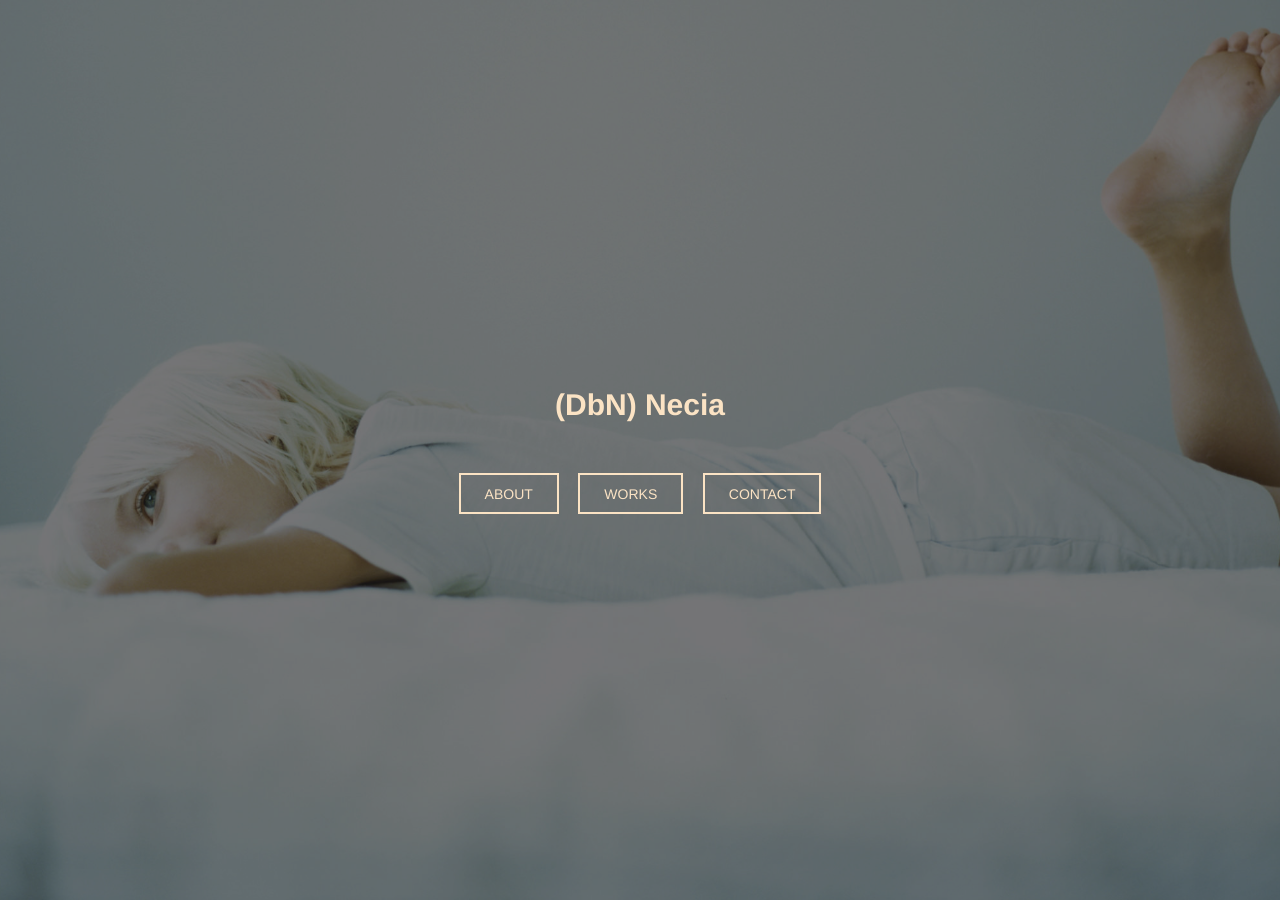
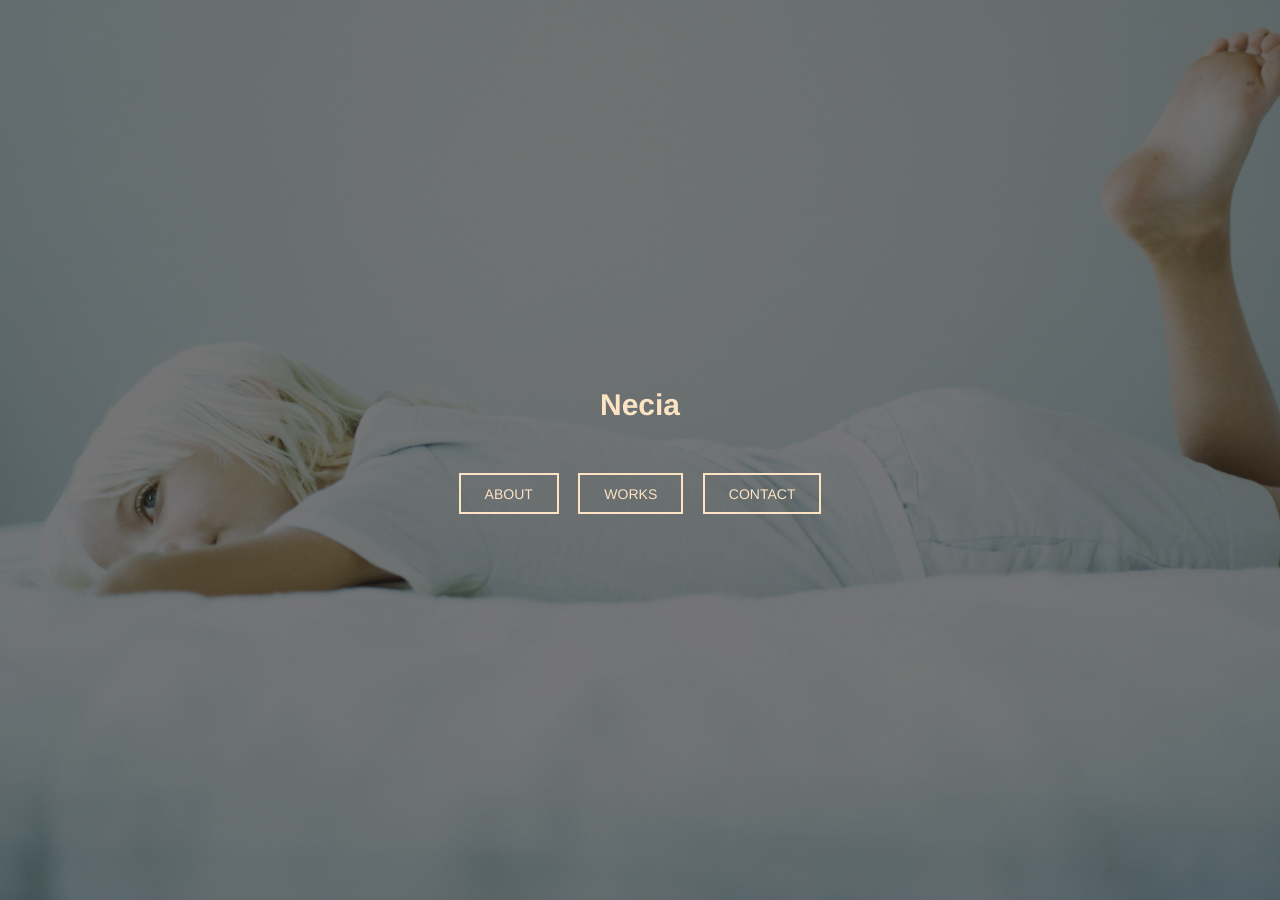
Before and after one commit to Necia/necia.github.io, a Jekyll site: the page built from index.html, in a window 1280 px wide. Built offline with Jekyll 4.4.1, drawn with Linux system fonts in a browser that asks for light colours; some web fonts are replaced.

Commit message:
clear DbN

```diff
--- a/_includes/header.html
+++ b/_includes/header.html
@@ -6,7 +6,7 @@
 
 	        <header>
 	        	{% if page.path != 'index.html' %}<a href="/">{% endif %}
-		            <h1 id="main-title">(DbN) Necia</h1>
+		            <h1 id="main-title"> Necia</h1>
 		            <h2 id="main-subtitle"></h2>
 	        	{% if page.path != 'index.html' %}</a>{% endif %}
 	        </header>
--- a/index.html
+++ b/index.html
@@ -1,5 +1,5 @@
 ---
 layout: home
-title: (DbN) Necia
+title: Necia
 overview: true
 ---
```
